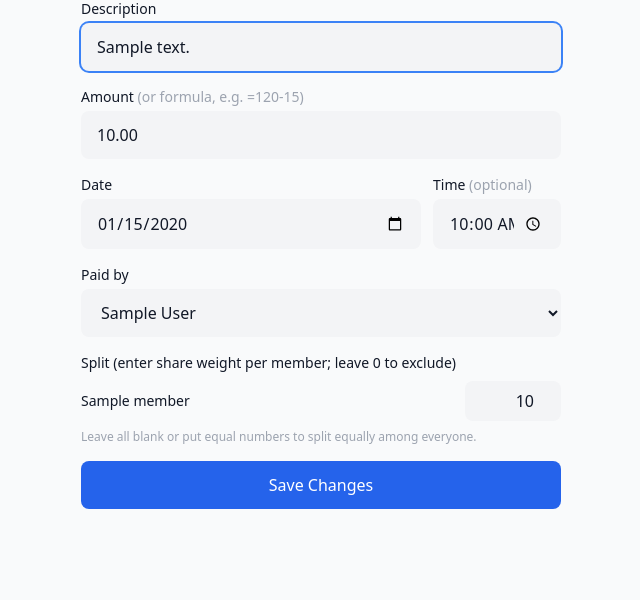
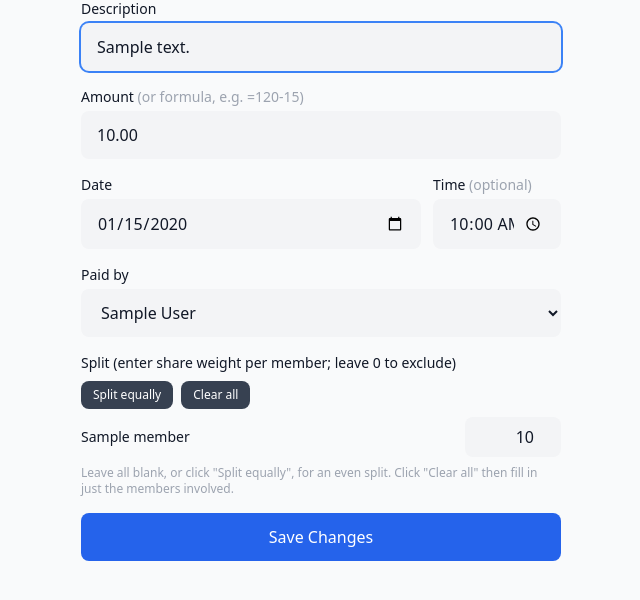
Before and after one commit to rgezikov/common-pot, a Django app: template pots/templates/edit_drop.html in a window 1280 px wide. Shown: the part 121-721 px from the top of the page, without its empty margins (319-959 px from the left). Run offline with Django 5.2, Linux system fonts and the light colour scheme; tables that the repository leaves empty hold one stand-in row (values such as "Sample post"); the template is opened without the code that fills it: values that come from a table or form of the project are taken from there, most other values are stand-ins (such as "Sample title", 1, 10 or a date in 2020); some libraries are stand-ins or nearby versions.

Commit message:
Fix misleading drop split defaults and drop unhelpful turnover total
- Weight inputs no longer show a grey placeholder that looked like a
  real "1" but was never submitted — leaving it and zeroing everyone
  else silently fell back to an even split instead of the intended
  single recipient
- Default weights are now genuinely blank; add "Split equally" and
  "Clear all" buttons to handle the common cases in one click
- Remove the total-amount figure shown above the drop list on the pot
  detail page — not informative, print report keeps its own total

Co-Authored-By: Claude Sonnet 5 <noreply@anthropic.com>
Claude-Session: https://claude.ai/code/session_01GZ2iGYXCN38f3bAY72o1M1

```diff
--- a/pots/templates/edit_drop.html
+++ b/pots/templates/edit_drop.html
@@ -57,17 +57,23 @@
     </div>
     <div>
         <label class="block text-sm font-medium mb-2">Split (enter share weight per member; leave 0 to exclude)</label>
+        <div class="flex gap-2 mb-2">
+            <button type="button" id="weights-all-equal"
+                class="text-xs bg-gray-700 hover:bg-gray-600 text-white px-3 py-1.5 rounded-lg">Split equally</button>
+            <button type="button" id="weights-all-zero"
+                class="text-xs bg-gray-700 hover:bg-gray-600 text-white px-3 py-1.5 rounded-lg">Clear all</button>
+        </div>
         <ul class="space-y-2">
         {% for member, weight in member_weights %}
             <li class="flex items-center gap-3">
                 <span class="flex-1 text-sm">{{ member.name }}</span>
                 <input type="number" name="weight_{{ member.id }}" min="0" step="any"
-                    value="{{ weight }}"
-                    class="w-24 bg-[var(--input)] rounded-lg px-3 py-2 text-base text-right focus:outline-none focus:ring-2 focus:ring-accent-500">
+                    value="{{ weight }}" class="weight-input
+                    w-24 bg-[var(--input)] rounded-lg px-3 py-2 text-base text-right focus:outline-none focus:ring-2 focus:ring-accent-500">
             </li>
         {% endfor %}
         </ul>
-        <p class="text-xs text-gray-400 mt-2">Leave all blank or put equal numbers to split equally among everyone.</p>
+        <p class="text-xs text-gray-400 mt-2">Leave all blank, or click "Split equally", for an even split. Click "Clear all" then fill in just the members involved.</p>
     </div>
     <button type="submit" id="drop-submit"
         class="w-full bg-accent-600 hover:bg-accent-700 disabled:opacity-50 text-white font-medium py-3 rounded-lg text-base">
@@ -75,6 +81,12 @@
     </button>
 </form>
 <script>
+document.getElementById('weights-all-equal').addEventListener('click', function() {
+    document.querySelectorAll('.weight-input').forEach(el => el.value = '1');
+});
+document.getElementById('weights-all-zero').addEventListener('click', function() {
+    document.querySelectorAll('.weight-input').forEach(el => el.value = '0');
+});
 document.querySelector('form').addEventListener('submit', async function(e) {
     e.preventDefault();
     const btn = document.getElementById('drop-submit');
--- a/pots/templates/pot_detail.html
+++ b/pots/templates/pot_detail.html
@@ -68,7 +68,7 @@ document.querySelector('#pot-menu button').addEventListener('click', function()
 <div class="mb-6">
     <div class="flex items-center justify-between mb-2">
         <h3 class="text-sm font-medium text-gray-400 uppercase tracking-wide">
-            Drops{% if drops_total %} <span class="font-semibold text-gray-200 normal-case">{{ drops_total }}</span>{% endif %}
+            Drops
         </h3>
         <a href="{% url 'add_drop' pot.invite_token %}" class="bg-accent-600 hover:bg-accent-700 text-white text-sm font-medium px-3 py-1 rounded-lg">+ Add Drop</a>
     </div>
--- a/pots/views.py
+++ b/pots/views.py
@@ -121,12 +121,10 @@ def pot_detail(request, token):
         key=lambda r: r['balance'],
         reverse=True,
     )
-    drops_total = sum(d.amount for d in drops)
     return render(request, 'pot_detail.html', {
         'pot': pot,
         'members': members,
         'drops': drops,
-        'drops_total': drops_total,
         'balance_rows': balance_rows,
         'settlements': settlements,
     })
@@ -162,15 +160,19 @@ def add_drop(request, token):
             notify_drop_added(pot, drop)
             return redirect('pot_detail', token=token)
 
+        member_weights = [(m, request.POST.get(f'weight_{m.id}', '')) for m in members]
         return render(request, 'add_drop.html', {
             'pot': pot, 'members': members,
             'current_member': current_member,
             'errors': errors, 'today': datetime.date.today().isoformat(),
+            'member_weights': member_weights,
         })
 
+    member_weights = [(m, '') for m in members]
     return render(request, 'add_drop.html', {
         'pot': pot, 'members': members,
         'current_member': current_member,
+        'member_weights': member_weights,
         'today': datetime.date.today().isoformat(),
     })
 
```
Also changed, not shown: pots/templates/add_drop.html (+16 -5 lines), pots/tests/test_integration.py (+34 -0 lines).
